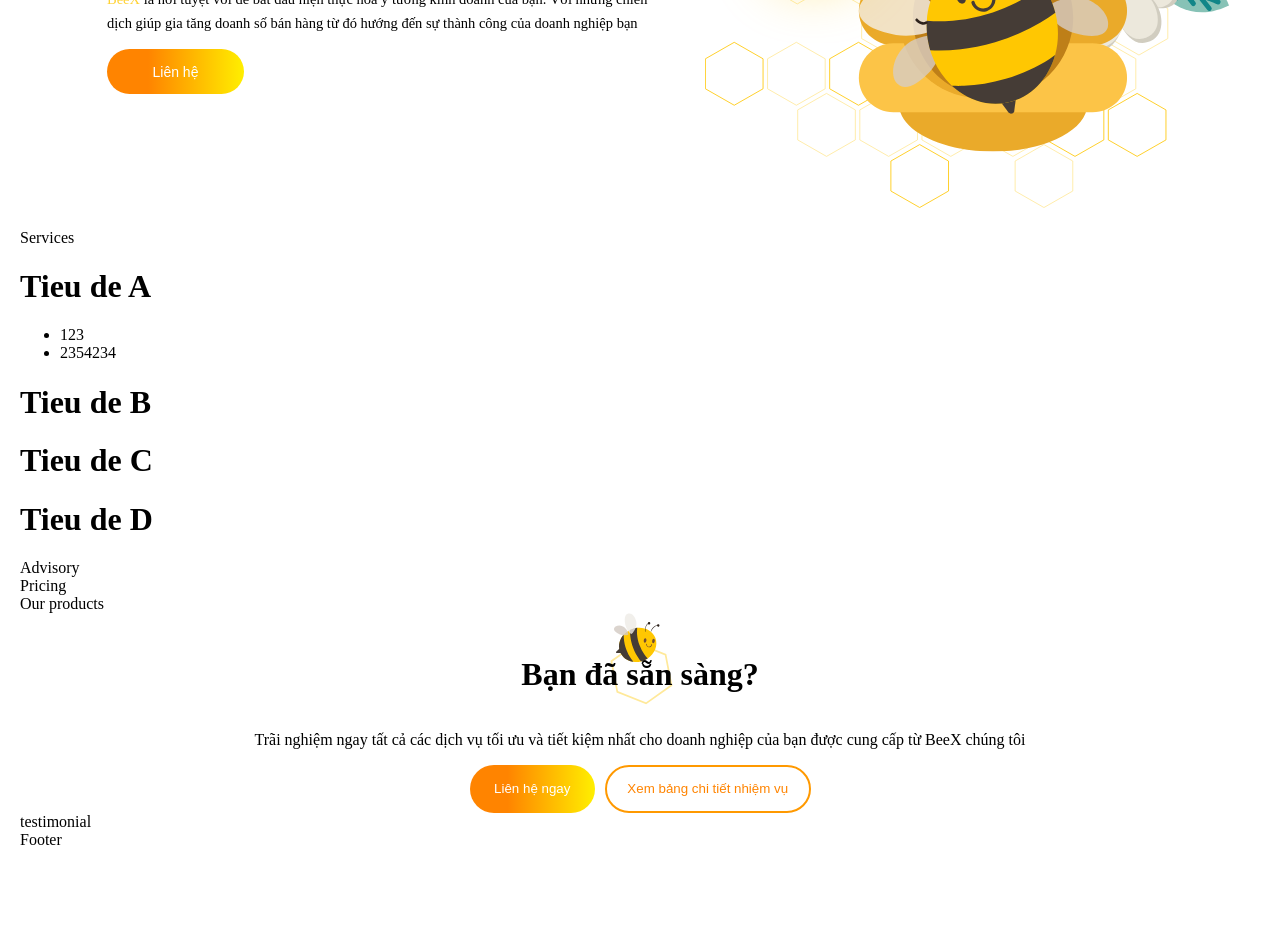
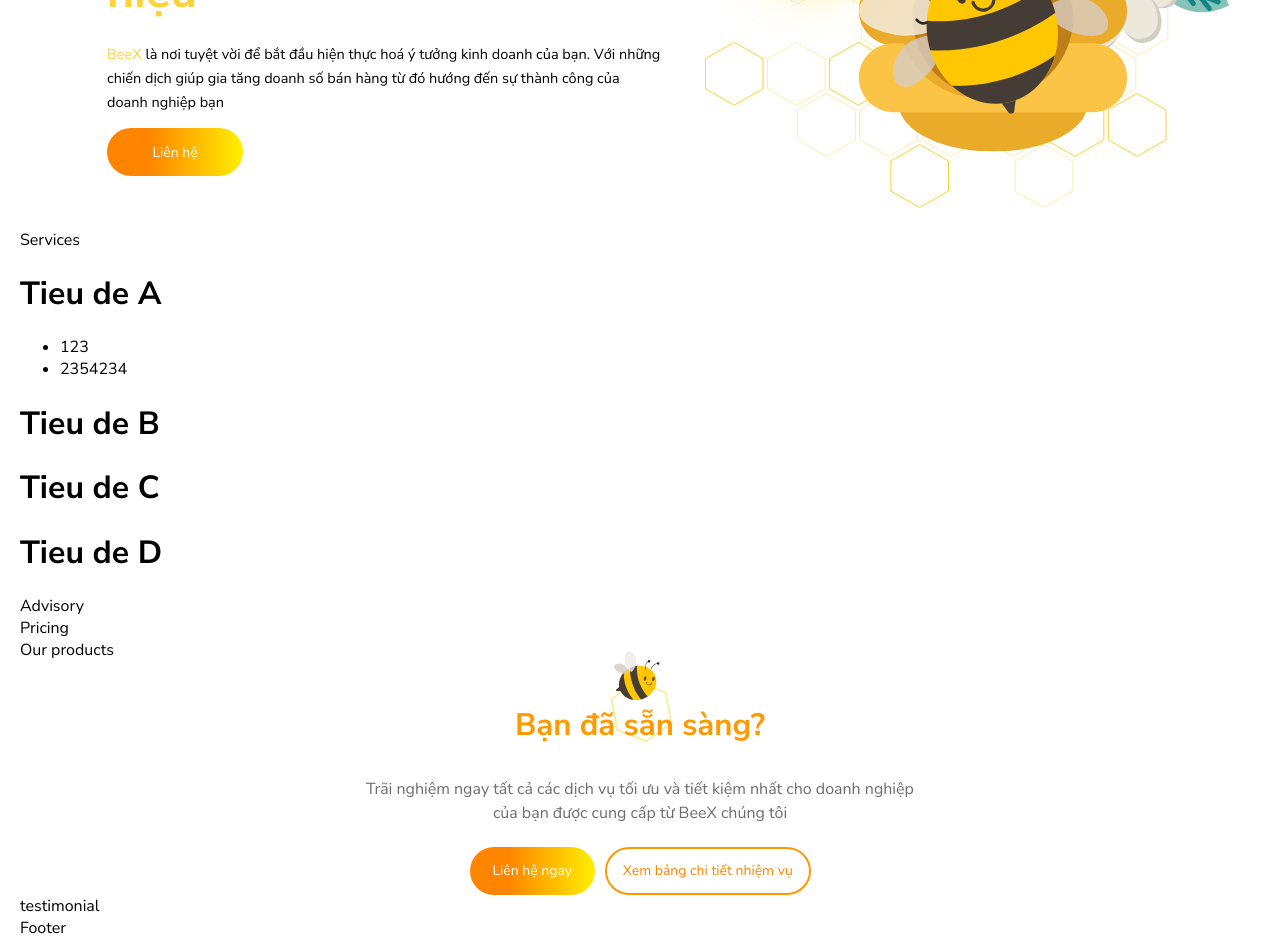
Before and after one commit to HHuy2000/beex-website, a Next.js app: page / in a window 1280 px wide. Shown: the part 340-1279 px from the top of the page. Before the commit the page ends 1189 px from the top, so only its background shows below. Built offline with nearby package versions, Linux system fonts and the light colour scheme.

Commit message:
edit to match design

```diff
--- a/components/home/CTA.jsx
+++ b/components/home/CTA.jsx
@@ -7,7 +7,7 @@ function CTA() {
             <img src="/images/CTAicon.svg" alt="CTA icon" className={styles.CTAIcon}/>
             <div className={styles.CTA}>
                 <h1 className={styles.CTAH1}>Bạn đã sẵn sàng?</h1>
-                <p>Trãi nghiệm ngay tất cả các dịch vụ tối ưu và tiết kiệm nhất cho doanh nghiệp của bạn được cung cấp từ BeeX chúng tôi</p>
+                <p className={styles.CTAP}>Trãi nghiệm ngay tất cả các dịch vụ tối ưu và tiết kiệm nhất cho doanh nghiệp của bạn được cung cấp từ BeeX chúng tôi</p>
                 <div className={styles.CTAButtons}>
                 <button className={styles.CTAContactButton}>Liên hệ ngay</button>
                 <button className={styles.CTADetailButton}>Xem bảng chi tiết nhiệm vụ</button>
--- a/components/home/CTA.module.css
+++ b/components/home/CTA.module.css
@@ -9,21 +9,38 @@
   width: 95.5px;
   height: 102.5px;
   margin-left: 573px;
+  bottom: 141px;
   z-index: 0;
 }
 
 .CTA {
   display: flex;
   flex-direction: column;
-  width: 100%;
+  margin-left: auto;
+  margin-right: auto;
+  width: 653.5px;
   height: auto;
   justify-content: center;
   align-items: center;
+  text-align: center;
 }
 
 .CTAH1 {
   z-index: 2;
   margin-top: 43px;
+  font-size: 31px;
+  color: #ff9900;
+  margin-bottom: 0;
+}
+
+.CTAP {
+  font-size: 16px;
+  margin-top: 30.5px;
+  margin-bottom: 22px;
+  line-height: 24px;
+  color: #6d6d6d;
+  padding-left: 50px;
+  padding-right: 50px;
 }
 
 .CTAButtons {
@@ -38,6 +55,7 @@
   margin-right: 10px;
   border-radius: 30px;
   border: 0;
+  font-size: 14px;
 }
 
 .CTADetailButton {
@@ -48,4 +66,5 @@
   width: 205.5px;
   height: 48px;
   border-radius: 30px;
+  font-size: 14px;
 }
--- a/styles/globals.css
+++ b/styles/globals.css
@@ -1,13 +1,9 @@
-@font-face {
-  font-family: NunitoSans;
-  src: url("/fonts/NunitoSans-Black.ttf") format("ttf");
-}
+@import url("https://fonts.googleapis.com/css2?family=Nunito+Sans:ital,wght@0,200;0,300;0,400;0,600;0,700;0,800;0,900;1,200;1,300;1,400;1,600;1,700;1,800;1,900&display=swap");
 
 html,
 body {
   padding: 0;
   margin: 0;
-  font-family: NunitoSans;
 }
 
 body {
@@ -23,4 +19,5 @@ a {
 
 * {
   box-sizing: border-box;
+  font-family: "Nunito Sans", sans-serif;
 }
```
